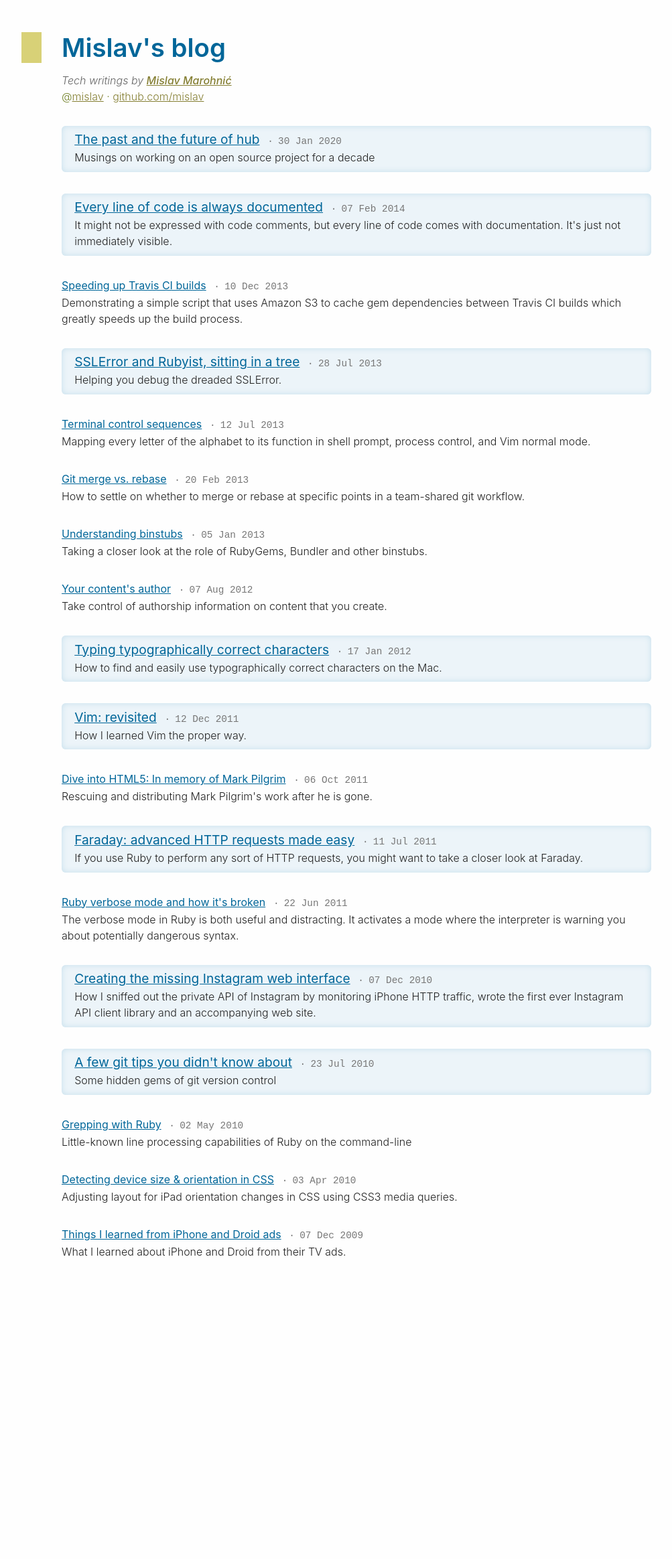
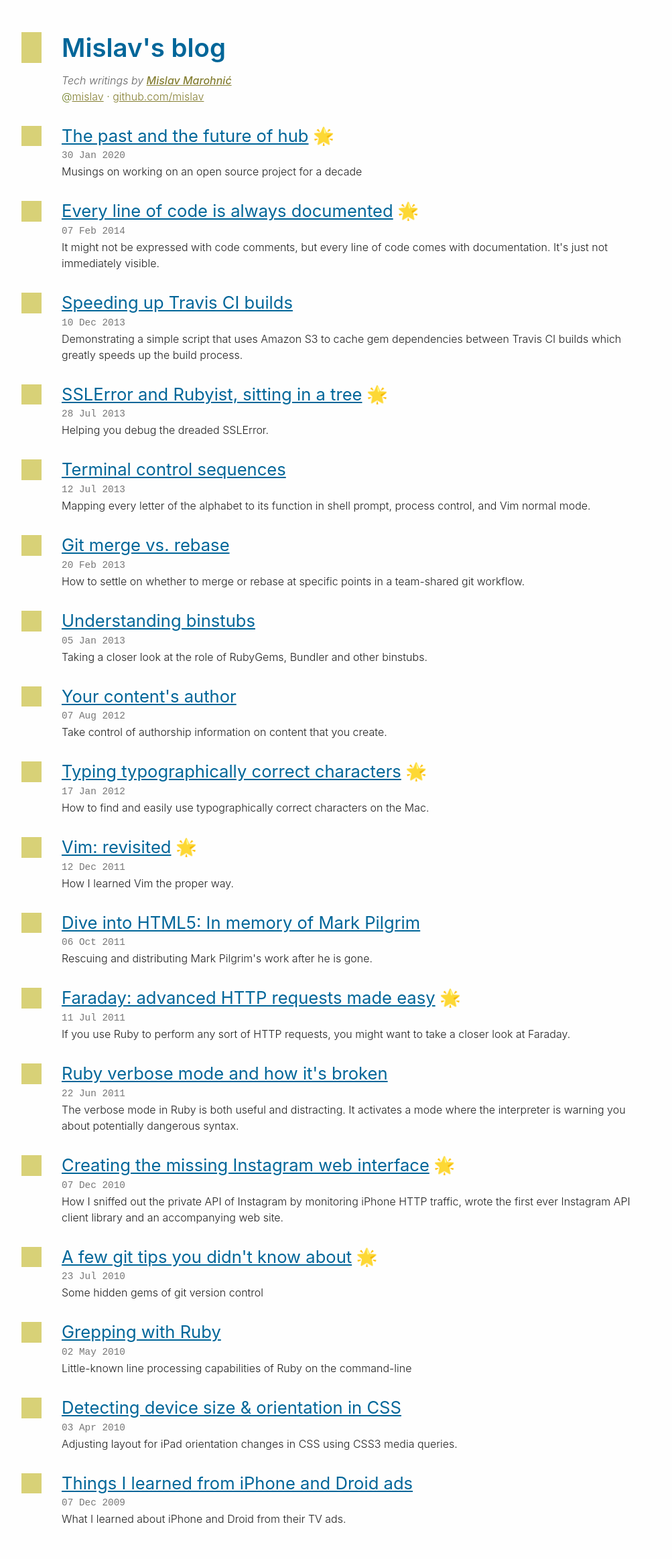
Before and after one commit to mislav/blog, a Jekyll site: the page built from tech/index.html, in a window 1280 px wide. Shown: the whole page at 67% size, without its empty margins (108-1111 px from the left). Built offline with Jekyll 4.4.1, drawn with Linux system fonts in a browser that asks for light colours; before the commit the page ends 1929 px from its top, so only the background shows below that.

Commit message:
Add "writings" category index

```diff
--- a/index.html
+++ b/index.html
@@ -11,7 +11,8 @@
     My name is <strong class="fn" lang="hr">Mislav Marohnić</strong>
   </p>
   <p>
-    I write about <a href="/blog/">software development</a>
+    I write about <a href="/blog/">software development</a>,
+    <a href="/writings/">personal musings</a>,
     and <a rel="me" href="https://github.com/mislav" title="Mislav on GitHub">make open source</a> for fun and profit.
   </p>
   <p>
--- a/stylesheets/default.sass
+++ b/stylesheets/default.sass
@@ -79,9 +79,6 @@
     font-weight: normal
     text-transform: uppercase
     font-size: 90%
-    &:first-child
-      position: relative
-      top: -1em
     &:hover
       text-decoration: underline
   img
@@ -167,30 +164,7 @@
     header + *
       margin-top: 0
     h2
-      margin-top: 0
       margin-bottom: 0
-      font-size: 1em
-      border-left: none
-      margin-left: 0
-      padding-left: 0
-      display: inline-block
-    time:before
-      content: "·"
-      margin: 0 .5em
-    &.featured
-      padding: .6em 1.2em
-      +screen(phone)
-        padding: 4px 8px
-        border: 1px solid desaturate(lighten($heading_color, 55%), 50%)
-      background: desaturate(lighten($heading_color, 65%), 50%)
-      -webkit-border-radius: 6px
-      -moz-border-radius: 6px
-      +screen(large)
-        -webkit-box-shadow: desaturate(lighten($heading_color, 55%), 50%) 0 0 10px inset
-      > *:last-child
-        margin-bottom: 0
-      h2 a
-        font-size: 1.2em
 
 dl
   &.posts
@@ -474,10 +448,6 @@
   h1 a[href], h2 a[href]
     color: white
 
-  section.posts article.featured
-    padding: .6em 1.2em
-    background: black
-
   pre
     background: #111
 
--- a/tech/index.html
+++ b/tech/index.html
@@ -23,9 +23,12 @@
 <section class="posts hfeed">
 {% for post in site.categories["tech"] %}
   {% unless post.tags contains "dated" %}
-  <article class="hentry{% if post.tags contains "featured" %} featured{% endif %}">
+  <article class="hentry">
     <header>
-      <h2 class=entry-title><a rel=bookmark href="{{ post.url }}">{{ post.title }}</a></h2>
+      <h2 class=entry-title>
+        <a rel=bookmark href="{{ post.url }}">{{ post.title }}</a>
+        {% if post.tags contains "featured" %}<span aria-label="featured">🌟</span>{% endif %}
+      </h2>
       <time datetime="{{ post.date | date_to_xmlschema }}" class=published pubdate>{{ post.date | date_to_string }}</time>
     </header>
 
```
Also changed, not shown: _layouts/post.html (+9 -5 lines), writings/index.html (added, +38 -0 lines), writings/index.xml (added, +9 -0 lines).
